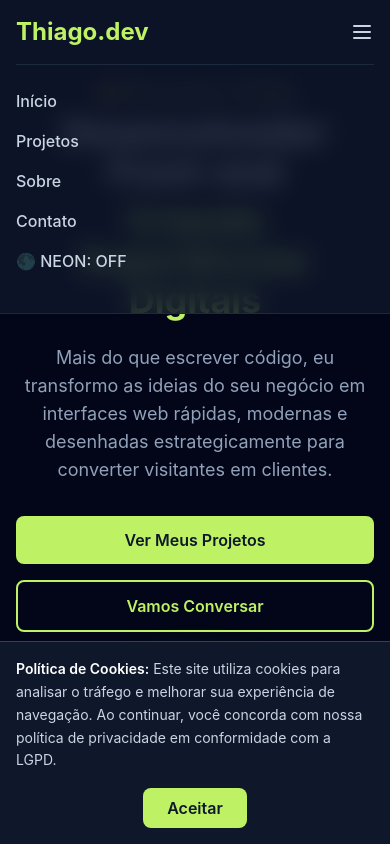
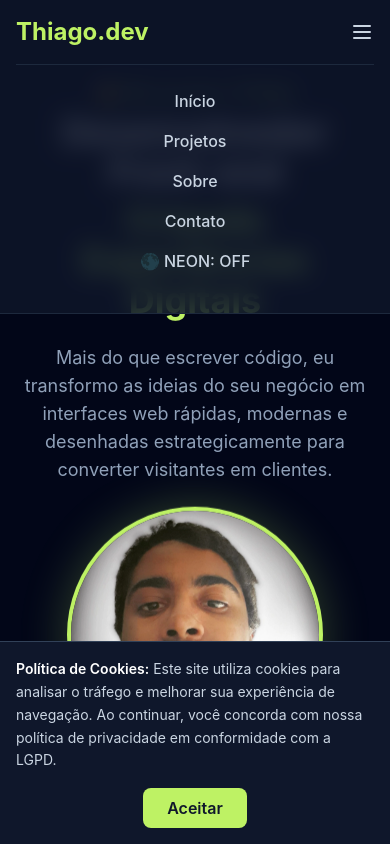
Before and after one commit to ThiagoLlimas/meu-portfolio, a React (Vite) app: page / in a window 390 px wide. Both pictures are taken after a click on the button 362 px from the left and 32 px from the top of the page. Shown: the top 844 px of the page. Built offline with nearby package versions, Linux system fonts and the light colour scheme.

Commit message:
fix: alterado a ordem da imagem do hero do portfólio e redundância na descrição do bloco de foco em resultados reais

```diff
--- a/src/components/About.jsx
+++ b/src/components/About.jsx
@@ -98,17 +98,11 @@ const About = () => {
             <p className="text-slate-300 text-sm leading-relaxed">
               Para mim, código é apenas o meio; o objetivo final é o crescimento
               do seu negócio. Como desenvolvedor freelancer, minha missão é
-              traduzir a sua necessidade em uma plataforma rápida e intuitiva.
-              Abordo cada projeto buscando o equilíbrio perfeito entre um design
-              incrível (UI), uma navegação fluida que retém o usuário (UX) e a
-              performance necessária para converter visitantes em clientes.
-            </p>
-            <p className="text-slate-400 leading-relaxed">
-              Abordo cada projeto com uma mentalidade de resolução de problemas,
-              buscando sempre o equilíbrio perfeito entre performance,
-              experiência do usuário e objetivos de negócio. Acredito que um bom
-              software não é apenas funcional, mas deve ser uma ferramenta
-              estratégica para o crescimento do cliente.
+              traduzir a sua necessidade em uma plataforma rápida, intuitiva e
+              de alta performance. Abordo cada projeto com uma mentalidade de
+              resolução de problemas, unindo design atraente (UI) e navegação
+              fluida (UX) para criar uma ferramenta estratégica que retém
+              visitantes e os converte em clientes.
             </p>
           </motion.div>
 
--- a/src/components/Header.jsx
+++ b/src/components/Header.jsx
@@ -24,7 +24,7 @@ const Header = ({ onToggleTheme }) => {
       transition={{ duration: 0.6, ease: "easeOut" }}
       className="fixed top-0 left-0 right-0 z-50 bg-slate-900/80 backdrop-blur-md border-b border-slate-800"
     >
-      <nav className="container mx-auto px-4 py-4">
+      <nav className="container mx-auto px-4 py-4 text-center">
         <div className="flex justify-between items-center">
           <motion.div
             initial={{ opacity: 0, x: -20 }}
@@ -88,7 +88,7 @@ const Header = ({ onToggleTheme }) => {
             initial={{ opacity: 0, y: -20 }}
             animate={{ opacity: 1, y: 0 }}
             exit={{ opacity: 0, y: -20 }}
-            className="md:hidden mt-4 py-4 border-t border-slate-800"
+            className="md:hidden mt-4 py-4 border-t border-slate-800 flex flex-col items-center justify-center"
           >
             {navItems.map((item) => (
               <a
@@ -105,7 +105,7 @@ const Header = ({ onToggleTheme }) => {
                 handleToggleTheme();
                 setIsMenuOpen(false);
               }}
-              className="block py-2 text-slate-300 hover:text-destaque transition-colors duration-300 font-medium cursor-pointer"
+              className="py-2 text-slate-300 hover:text-destaque transition-colors duration-300 font-medium cursor-pointer"
             >
               {isNeon ? "⚡ NEON: ON" : "🌑 NEON: OFF"}
             </button>
--- a/src/components/Hero.jsx
+++ b/src/components/Hero.jsx
@@ -46,6 +46,34 @@ const Hero = () => {
           </motion.p>
 
           <motion.div
+            initial={{ opacity: 0, scale: 0.8 }}
+            animate={{ opacity: 1, scale: 1 }}
+            transition={{ duration: 0.8, delay: 0.4 }}
+            className="my-8 flex justify-center md:hidden"
+          >
+            <motion.div
+              animate={{
+                y: [0, -20, 0],
+              }}
+              transition={{
+                duration: 3,
+                repeat: Infinity,
+                ease: "easeInOut",
+              }}
+              className="relative"
+            >
+              <div className="absolute inset-0 bg-destaque rounded-full blur-xl opacity-20 animate-pulse"></div>
+              <div className="relative w-64 h-64 md:w-80 md:h-80 rounded-full overflow-hidden border-4 border-destaque shadow-[0_0_60px_-10px_rgba(var(--cor-destaque),0.3)]">
+                <img
+                  src={heroImg}
+                  alt="Thiago - Desenvolvedor Front-end"
+                  className="w-full h-full object-cover object-center rounded-3xl"
+                />
+              </div>
+            </motion.div>
+          </motion.div>
+
+          <motion.div
             initial={{ opacity: 0, y: 20 }}
             animate={{ opacity: 1, y: 0 }}
             transition={{ delay: 0.6 }}
@@ -74,7 +102,7 @@ const Hero = () => {
           initial={{ opacity: 0, scale: 0.8 }}
           animate={{ opacity: 1, scale: 1 }}
           transition={{ duration: 0.8, delay: 0.4 }}
-          className="flex justify-center"
+          className="hidden md:flex justify-center"
         >
           <motion.div
             animate={{
--- a/src/components/Projects.jsx
+++ b/src/components/Projects.jsx
@@ -120,7 +120,7 @@ const Projects = () => {
                 x: { type: "spring", stiffness: 300, damping: 30 },
                 opacity: { duration: 0.2 },
               }}
-              className="h-auto md:h-[500px] lg:h-[550px] bg-slate-900 rounded-2xl overflow-hidden flex flex-col md:flex-row shadow-2xl"
+              className="h-auto md:h-[500px] lg:h-[550px] bg-slate-900 rounded-2xl overflow-hidden flex flex-col-reverse md:flex-row shadow-2xl"
             >
               {/* Lado Esquerdo - Conteúdo (40%) */}
               <div className="w-full md:w-[45%] py-8 px-16 lg:px-20 flex flex-col items-center justify-center text-center gap-8">
```
